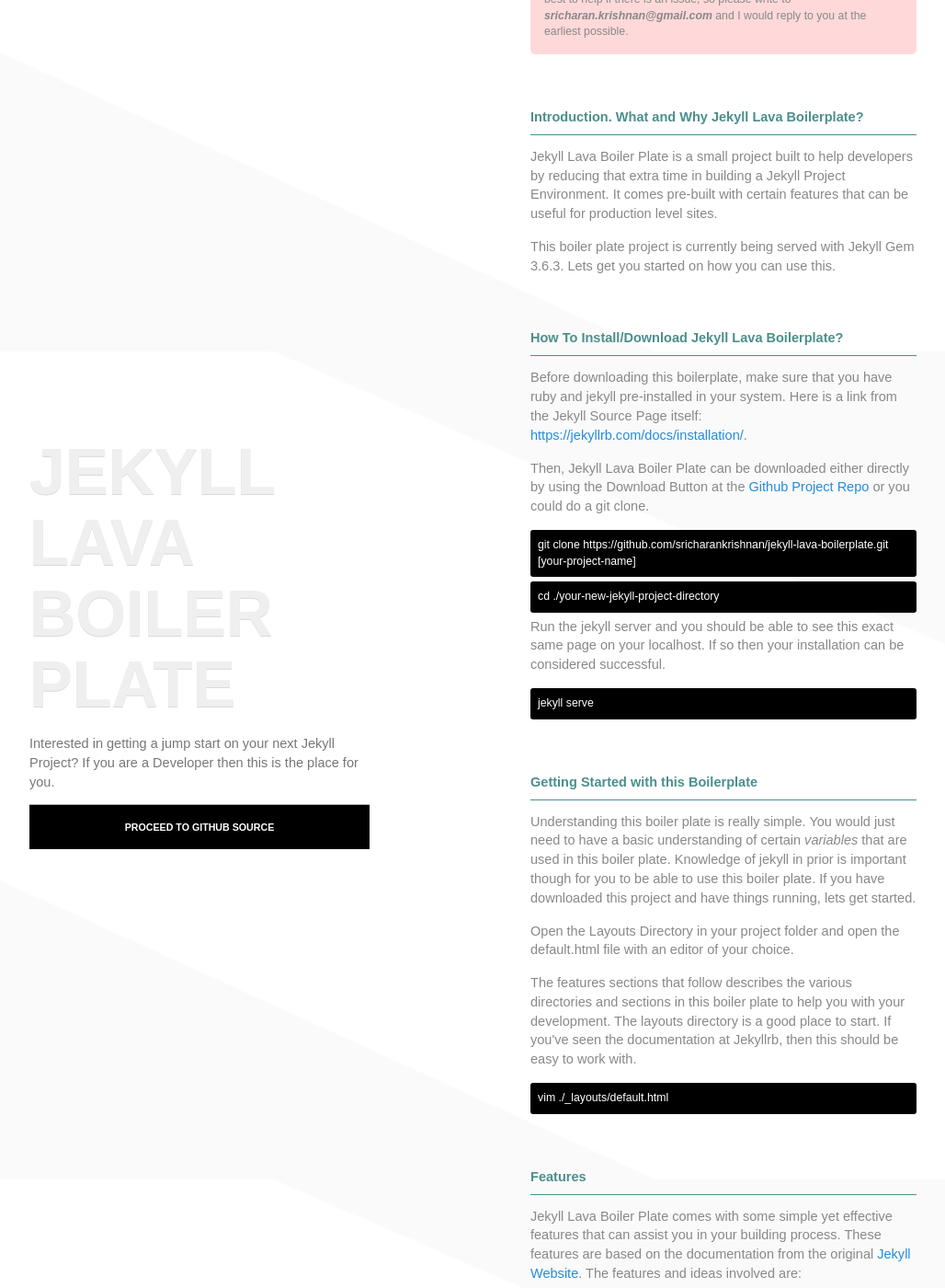
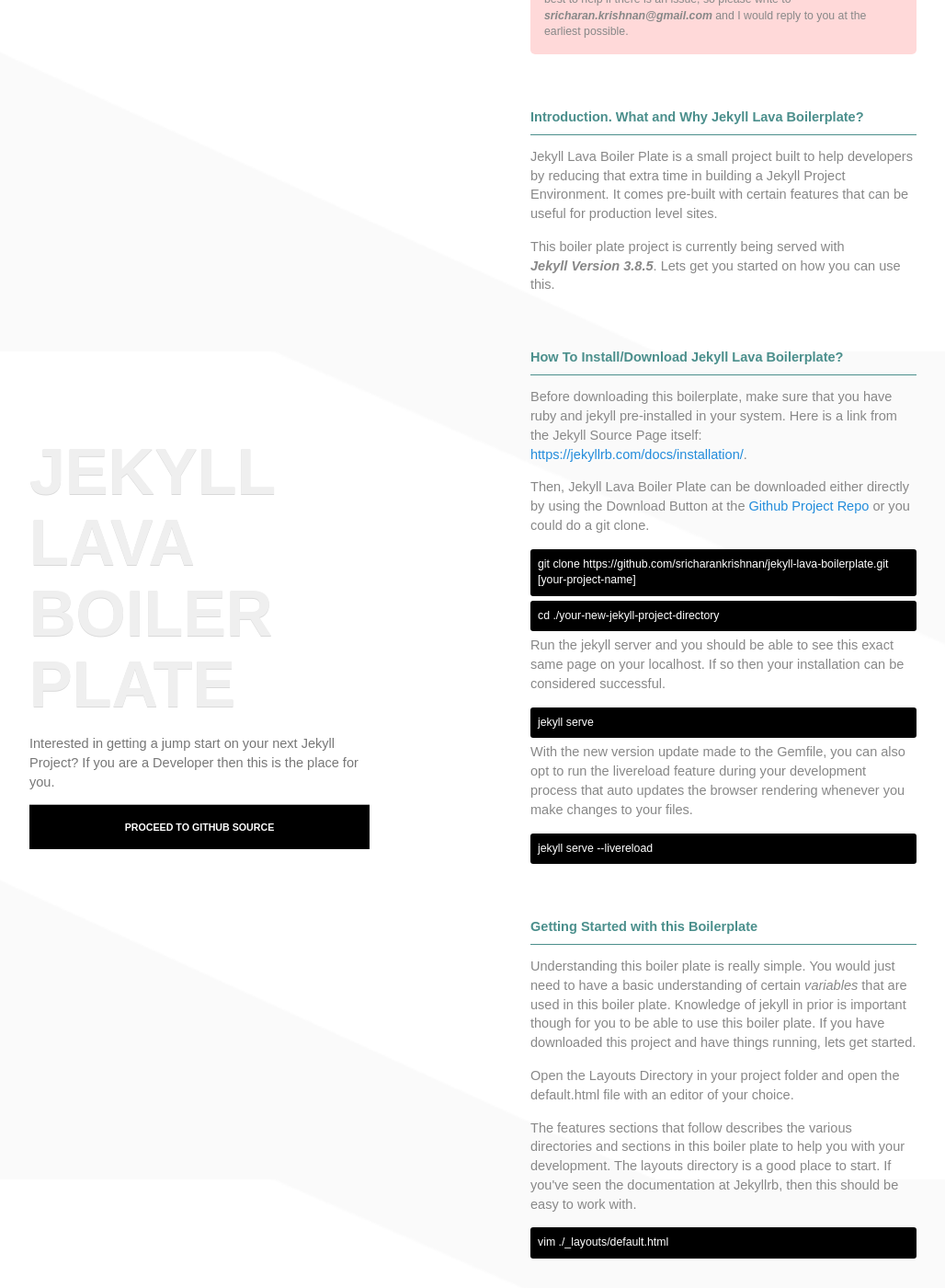
Before and after one commit to sricharankrishnan/click-image-play-youtube-video, a Jekyll site: the page built from index.html, in a window 1280 px wide and 1400 px high, scrolled down 518 px. Shown: the whole window at 92% size, without its empty margins (103-1131 px from the left). Built offline with Jekyll 4.4.1, drawn with Linux system fonts in a browser that asks for light colours.

Commit message:
Gemfile update - Jekyll version now is 3.8.5

```diff
--- a/Gemfile
+++ b/Gemfile
@@ -8,7 +8,7 @@
 #
 # This will help ensure the proper Jekyll version is running.
 # Happy Jekylling!
-gem "jekyll", "~> 3.6.3"
+gem "jekyll", "~> 3.8.5"
 
 # This is the default theme for new Jekyll sites. You may change this to anything you like.
 gem "minima", "~> 2.0"
--- a/index.html
+++ b/index.html
@@ -54,7 +54,7 @@
     </header>
     <p>Jekyll Lava Boiler Plate is a small project built to help developers by reducing that extra time in building a Jekyll Project Environment.
     It comes pre-built with certain features that can be useful for production level sites.</p>
-    <p>This boiler plate project is currently being served with Jekyll Gem 3.6.3. Lets get you started on how you can use this.</p>
+    <p>This boiler plate project is currently being served with <br/><b><em>Jekyll Version 3.8.5</em></b>. Lets get you started on how you can use this.</p>
   </section>
   <!--Introduction Details Ends Here-->
 
@@ -74,6 +74,10 @@
     <p>Run the jekyll server and you should be able to see this exact same page on your localhost. If so then your installation can be considered successful.</p>
     <div class="terminalCode">
       jekyll serve
+    </div>
+    <p>With the new version update made to the Gemfile, you can also opt to run the livereload feature during your development process that auto updates the browser rendering whenever you make changes to your files.</p>
+    <div class="terminalCode">
+      jekyll serve --livereload
     </div>
   </section>
   <!--Installation and Download Ends Here-->
```
Also changed, not shown: Gemfile.lock.
